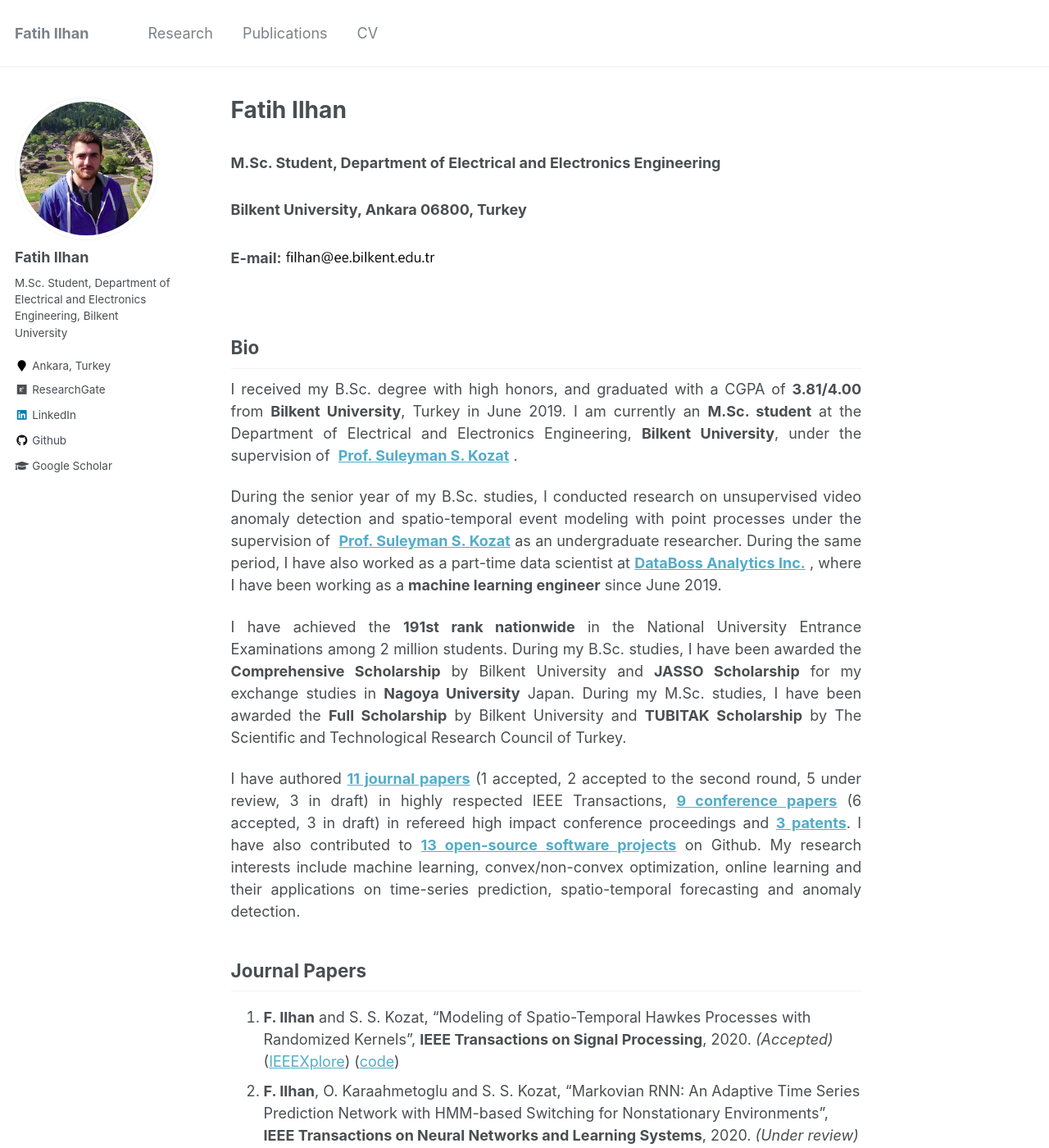
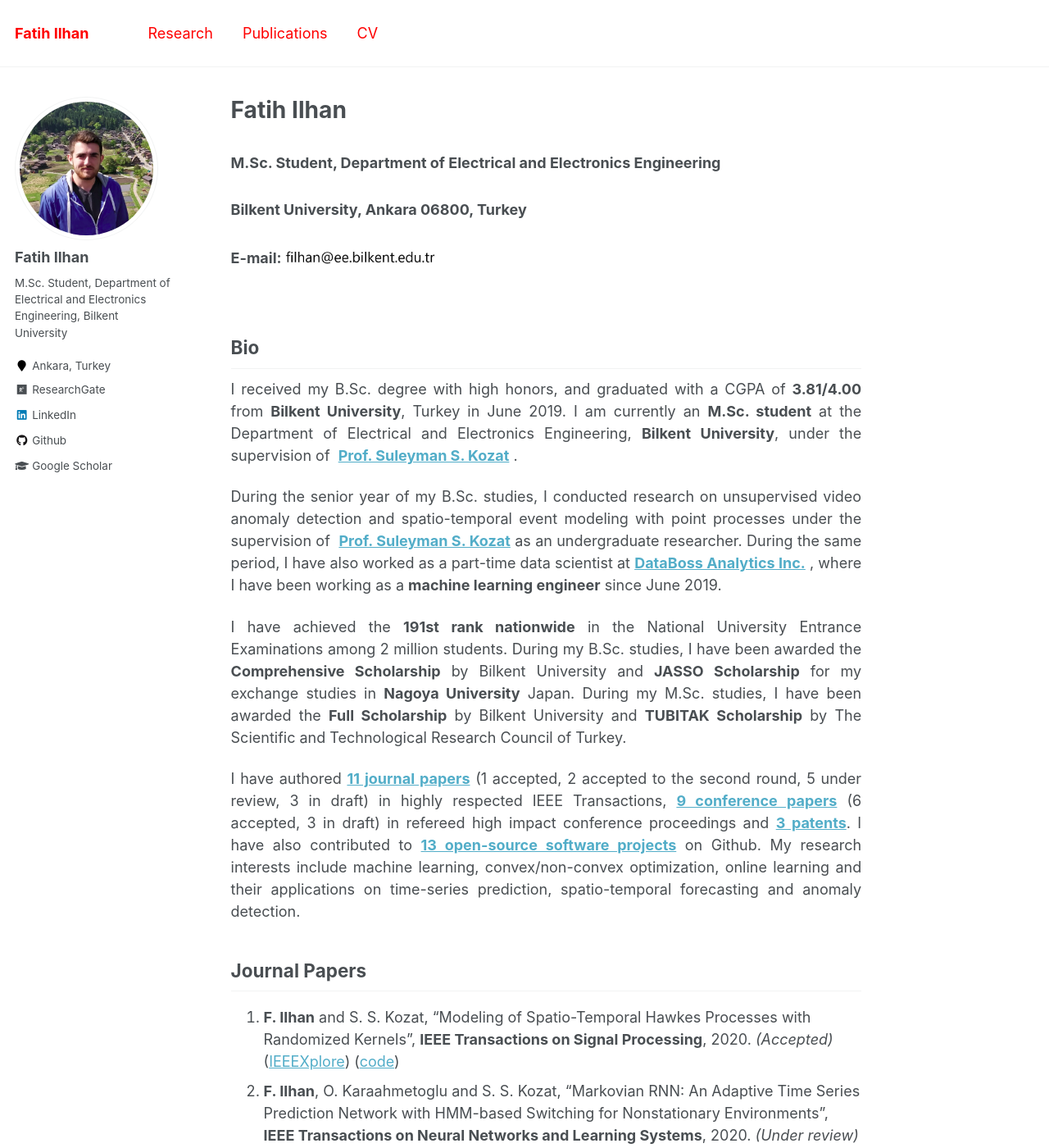
Before and after one commit to fatih-ilhan/fatih-ilhan.github.io, a Jekyll site: the page built from _pages/about.md, in a window 1280 px wide and 1400 px high. Shown: the whole window at 82% size. Built offline with Jekyll 4.4.1, drawn with Linux system fonts in a browser that asks for light colours.

Commit message:
Update _navigation.scss

```diff
--- a/_sass/_navigation.scss
+++ b/_sass/_navigation.scss
@@ -181,7 +181,7 @@
     display: block;
     margin: 0 1rem;
     padding: 0.5rem 0;
-    color: $masthead-link-color;
+    color: #ff0000;
     text-decoration: none;
 
     &:hover {
```
